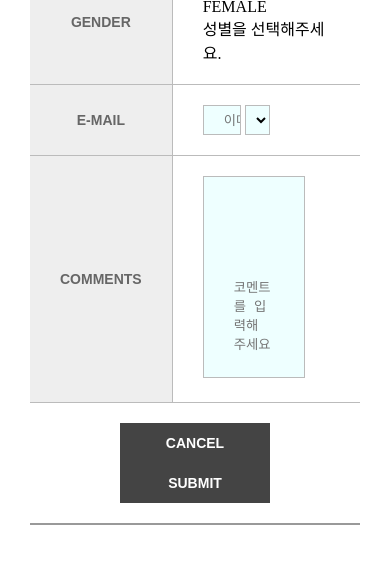
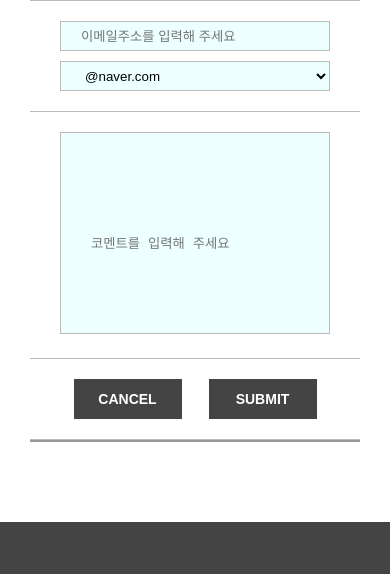
Before and after one commit to tmdcjf152/Study-layout, a plain HTML site: page join.html in a window 390 px wide. Shown: the part 1139-1713 px from the top of the page. Drawn offline with Linux system fonts and the light colour scheme.

Commit message:
반응형 추가+
반응형 추가+

```diff
--- a/scss/_join.scss
+++ b/scss/_join.scss
@@ -1,70 +1,155 @@
-.join{
-    .sub_visual{
-        background:pink;
+.join {
+	.sub_visual {
+		background: pink;
 	}
-    .inner{
-        h2{
-            font: bold 18px/1 'arial'; color: #555; margin-bottom: 20px;
+	.inner {
+		h2 {
+			font: bold 18px/1 "arial";
+			color: #555;
+			margin-bottom: 20px;
 		}
-        #terms{
-            width: 100%; height: 100px; resize: none; padding: 20px; font: 12px/1.3 'arial'; color: #888;
-            background: #eee; margin-bottom: 10px;
+		#terms {
+			width: 100%;
+			height: 100px;
+			resize: none;
+			padding: 20px;
+			font: 12px/1.3 "arial";
+			color: #888;
+			background: #eee;
+			margin-bottom: 10px;
 		}
-        .agreement{
+		.agreement {
 			margin-bottom: 70px;
-            label[for="agree"]{
+			label[for="agree"] {
 				font-size: 12px;
 			}
 		}
-        table{
-            width: 100%; border-top: 2px solid #999;
+		table {
+			width: 100%;
+			border-top: 2px solid #999;
 			border-bottom: 2px solid #999;
-            th{
-                width: 20%; text-align: center; font: bold 14px/1 'arial'; color: #666;
+			th {
+				width: 20%;
+				text-align: center;
+				font: bold 14px/1 "arial";
+				color: #666;
 				padding: 20px 30px;
 				border-right: 1px solid #bbb;
 				border-bottom: 1px solid #bbb;
 				background: #eee;
-                &:last-child{
+				&:last-child {
 					background: #fff;
 					text-align: center;
 					border-right: none;
-
 				}
-                input[type=submit], input[type=reset]{
-                    width: 150px; height: 40px; border: none;
-                    background: #444; font: bold 14px/1 'arial';
-                    color: #fff; margin: 0 10px;
+				input[type="submit"],
+				input[type="reset"] {
+					width: 150px;
+					height: 40px;
+					border: none;
+					background: #444;
+					font: bold 14px/1 "arial";
+					color: #fff;
+					margin: 0 10px;
 				}
 			}
-            td{
+			td {
 				border-bottom: 1px solid #bbb;
 				padding: 20px 30px;
-                input[type=text], input[type=password]{
-                    width: 30%; height: 30px;
+				input[type="text"],
+				input[type="password"] {
+					width: 30%;
+					height: 30px;
 					border: 1px solid #bbb;
 					background: #eeffff;
 					padding-left: 20px;
 				}
-                input[type=checkbox], input[type=radio]{
+				input[type="checkbox"],
+				input[type="radio"] {
 					margin-right: 10px;
 				}
-                label{
+				label {
 					margin-right: 30px;
 				}
-                select#company{
-                    width: 20%; height: 30px;
+				select#company {
+					width: 20%;
+					height: 30px;
 					border: 1px solid #bbb;
 					background: #eeffff;
 					padding-left: 20px;
 				}
-                textarea#comments{
-                    width: 80%; height: 100px; border: 1px solid #bbb;
+				textarea#comments {
+					width: 80%;
+					height: 100px;
+					border: 1px solid #bbb;
 					background: #eeffff;
 					resize: none;
-                }
-
 				}
 			}
 		}
 	}
+}
+
+@media screen and (max-width: 1179px) {
+	.join {
+		.inner {
+			table {
+				th {
+					display: none;
+					&:last-child {
+						display: block;
+						width: 100%;
+					}
+				}
+
+				td {
+					input[type="text"],
+					input[type="password"] {
+						width: 50%;
+
+						select#company {
+							width: 30%;
+						}
+						textarea#comments {
+							width: 90%;
+						}
+					}
+				}
+			}
+		}
+	}
+
+	@media screen and (max-width: 540px) {
+		.join {
+			.sub_visual {
+				background: pink;
+			}
+			.inner {
+				table {
+					th {
+						font-size: 0;
+						input[type="submit"],
+						input[type="reset"] {
+							width: 40%;
+							margin: 0 5%;
+						}
+					}
+					td {
+						input[type="text"],
+						input[type="password"] {
+							width: 100%;
+						}
+
+						select#company {
+							width: 100%;
+							margin-top: 10px;
+						}
+						textarea#comments {
+							width: 100%;
+						}
+					}
+				}
+			}
+		}
+	}
+}
```
Also changed, not shown: css/style.css, 2 other files. Lines whose indentation alone changed are shown as unchanged.
